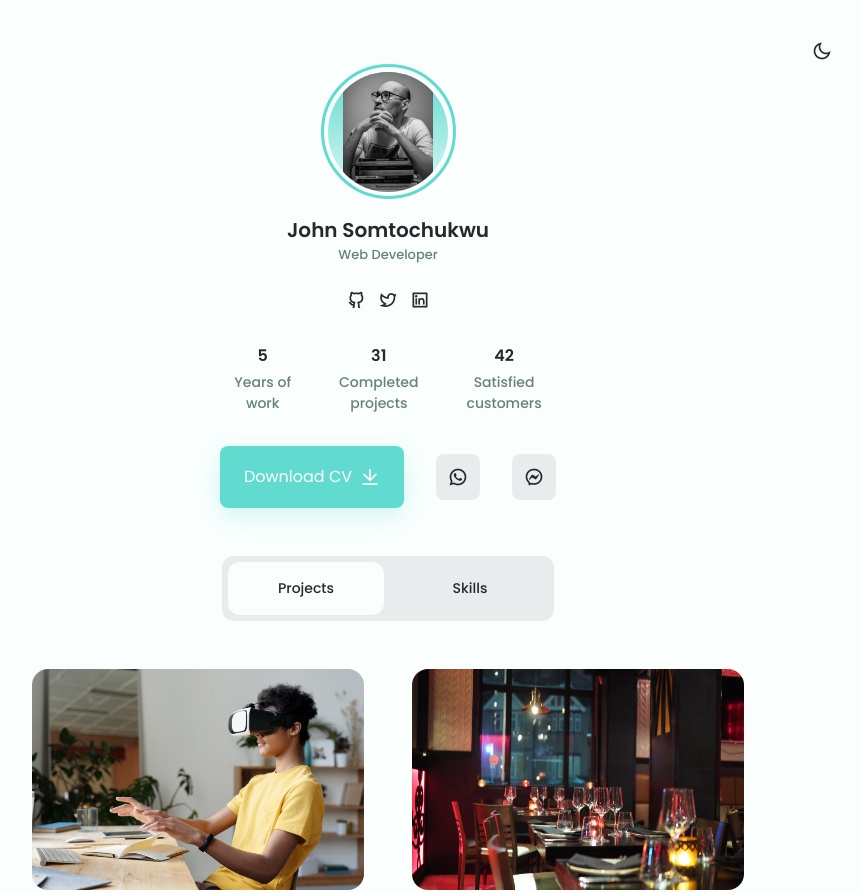
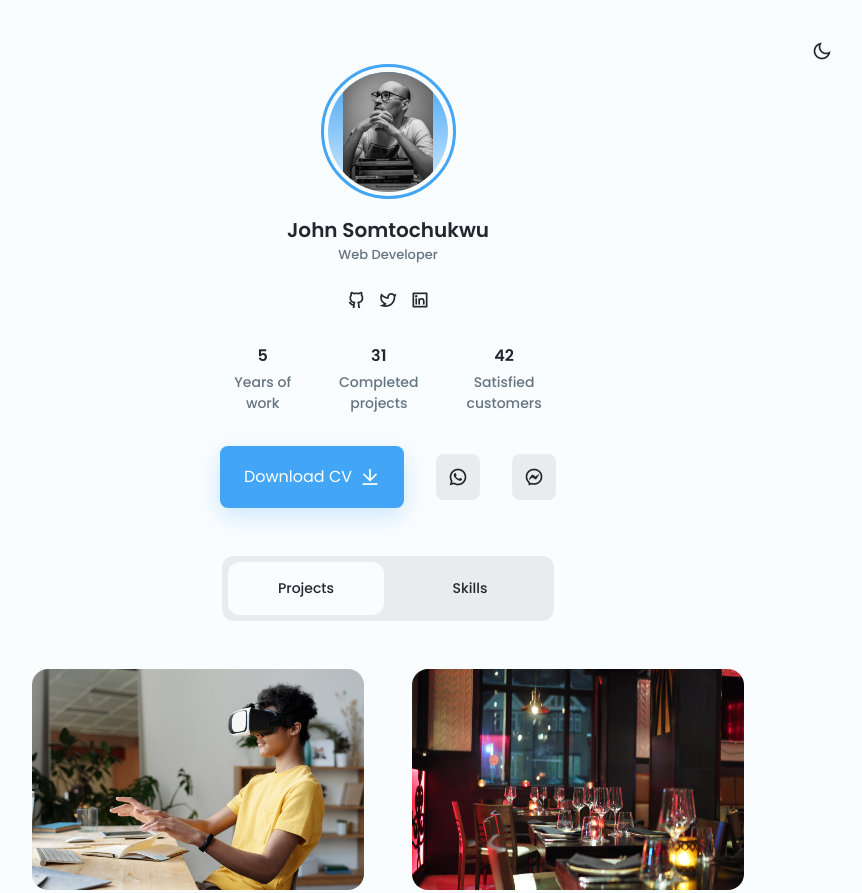
Before and after one commit to Boliboe/MINI-PORFOLIO, a plain HTML site: page index.html in a window 1280 px wide. Shown: the top 893 px of the page, without its empty margins (252-1114 px from the left). Drawn offline with nearby package versions, Linux system fonts and the light colour scheme.

Commit message:
resume added

```diff
--- a/assets/css/styles.css
+++ b/assets/css/styles.css
@@ -10,12 +10,12 @@
     Pink: hsl(356, 66%, 75%)
     Teal: hsl(174, 63%, 62%)
     */
-    --hue: 174;
-    --sat: 63%;
-    --lig: 62%;
+    --hue: 207;
+    --sat: 90%;
+    --lig: 61%;
 
     --first-color: hsl(var(--hue), var(--sat), var(--lig));
-    --first-color-alt: hsl(var(--hue), var(--sat), 58%); /*-4%*/
+    --first-color-alt: hsl(var(--hue), var(--sat), 57%); /*-4%*/
     --title-color: hsl(var(--hue), 12%, 15%);
     --text-color: hsl(var(--hue), 12%, 45%);
     --text-color-light: hsl(var(--hue), 8%, 75%);
--- a/index.html
+++ b/index.html
@@ -64,7 +64,7 @@
             </div>
             <div class="profile-buttons">
                 <!-- CV insert Area -->
-                <a download="" href="/assets/pdf/Eloquent_JavaScript.pdf" class="button">
+                <a download="" href="/assets/pdf/RxResume_PDFExport_iamjohnsomto_edewor-john-somtochukwu_1688004401.pdf" class="button">
                     Download CV <i class="ri-download-line"></i>
                 </a>
 
```
Also changed, not shown: 2 other files.
